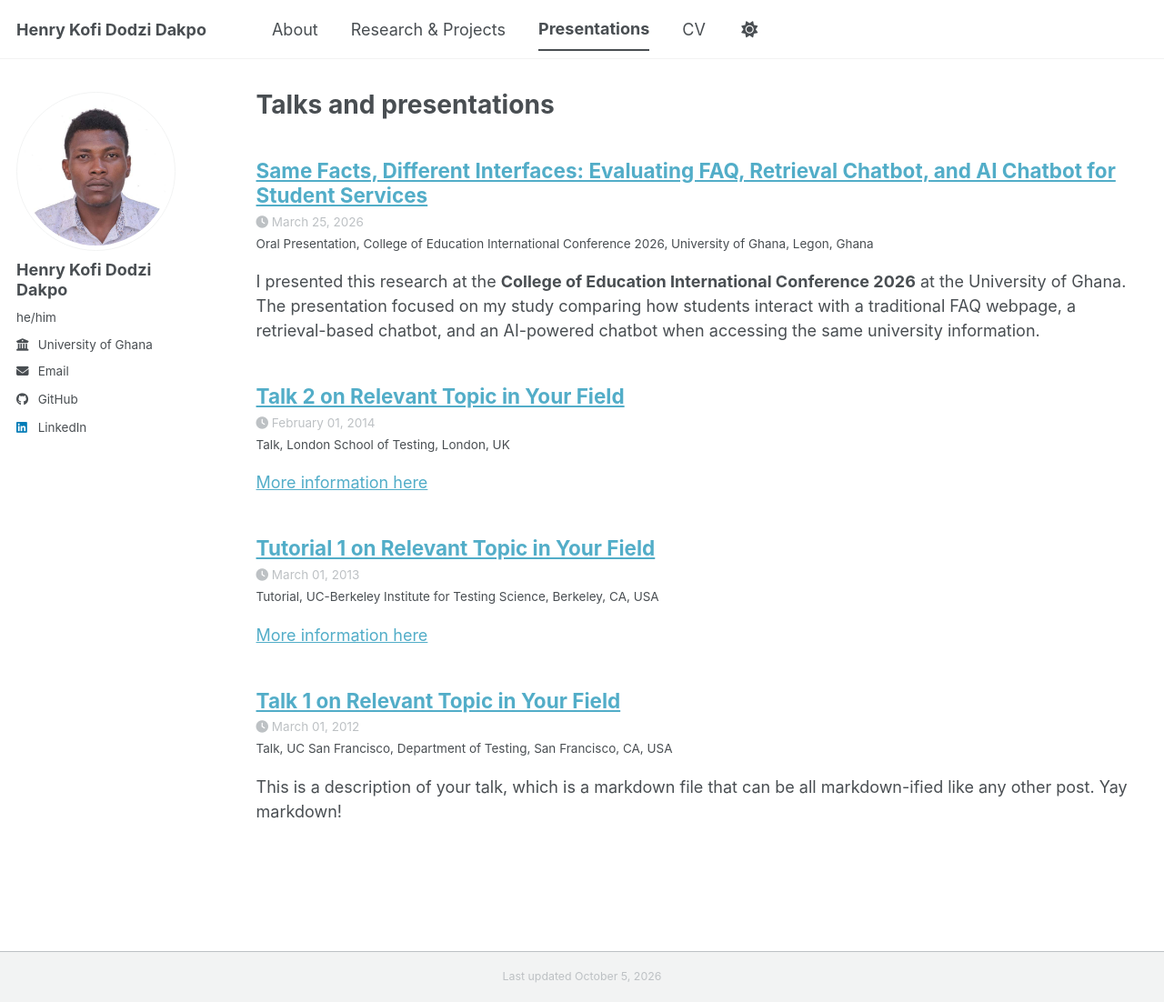
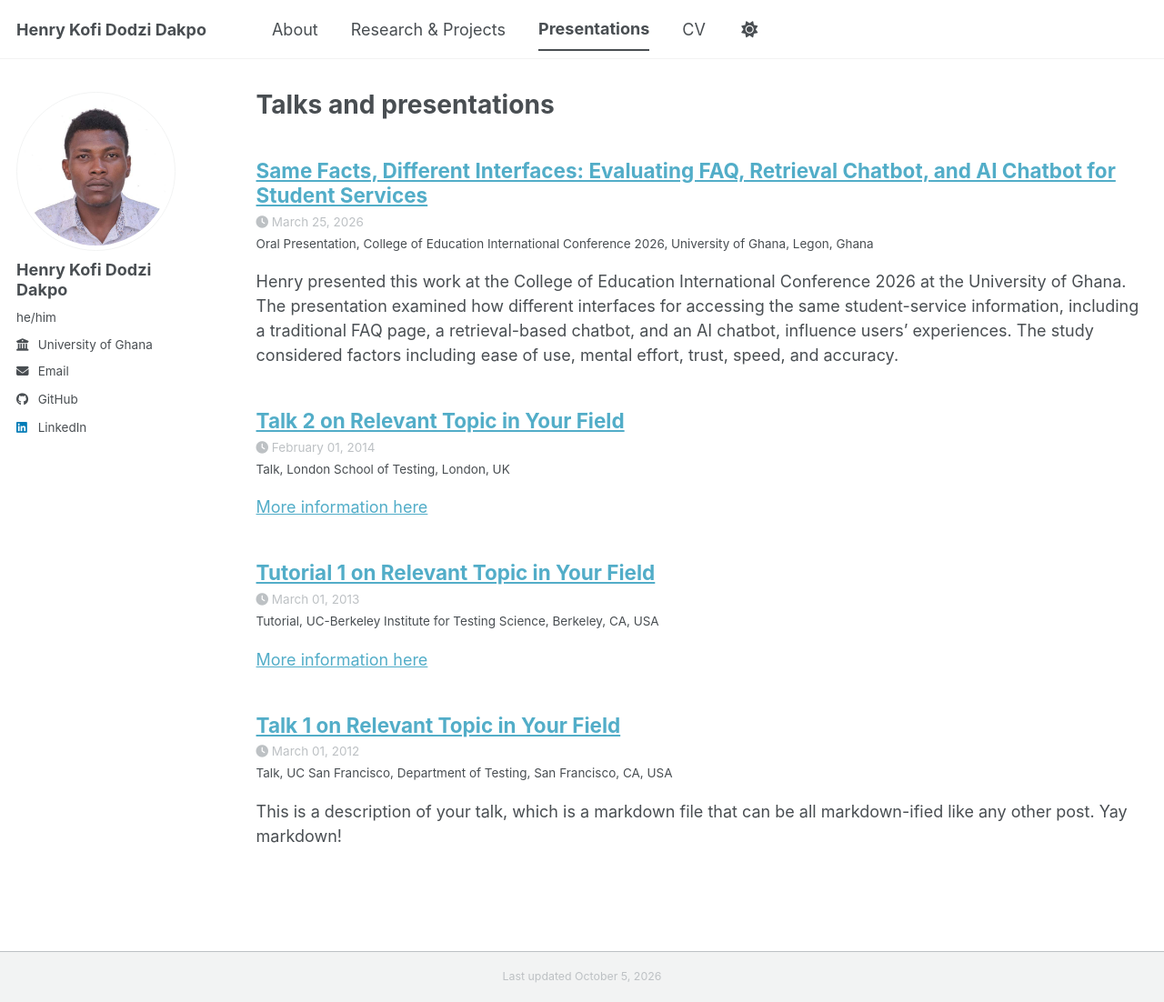
Before and after one commit to henrycitadel9-rgb/henrycitadel9-rgb.github.io, a Jekyll site: the page built from _pages/talks.html, in a window 1280 px wide and 1102 px high. Shown: the whole window at 91% size. Built offline with Jekyll 4.4.1, drawn with Linux system fonts in a browser that asks for light colours; a style sheet for code colours, icons or effects is not loaded.

Commit message:
Update 2014-03-01-talk-3.md

```diff
--- a/_talks/2014-03-01-talk-3.md
+++ b/_talks/2014-03-01-talk-3.md
@@ -2,26 +2,16 @@
 title: "Same Facts, Different Interfaces: Evaluating FAQ, Retrieval Chatbot, and AI Chatbot for Student Services"
 collection: talks
 type: "Oral Presentation"
-permalink: /talks/2026-faq-coe-oral
+permalink: /talks/2026-coe-faq
 venue: "College of Education International Conference 2026"
 date: 2026-03-25
 location: "University of Ghana, Legon, Ghana"
 ---
 
-I presented this research at the **College of Education International Conference 2026** at the University of Ghana. The presentation focused on my study comparing how students interact with a traditional FAQ webpage, a retrieval-based chatbot, and an AI-powered chatbot when accessing the same university information.
-
-I discussed differences across the three interfaces in **ease of use, mental effort, trust, speed, and accuracy**, and what the findings suggest for designing more effective and user-friendly student information systems.
+Henry presented this work at the College of Education International Conference 2026 at the University of Ghana. The presentation examined how different interfaces for accessing the same student-service information, including a traditional FAQ page, a retrieval-based chatbot, and an AI chatbot, influence users' experiences. The study considered factors including ease of use, mental effort, trust, speed, and accuracy.
 
 ### Presentation Slides
 
-<a href="/files/FAQ%20Presentation_Updated%20-%20portfolio%20test.pdf" class="btn btn--primary" target="_blank">View / Download Slides</a>
+<iframe src="/files/FAQ%20Presentation_Updated%20-%20portfolio%20test.pdf#view=FitH" width="100%" height="650px" style="border: 1px solid #e5e5e5;" title="FAQ Project Conference Presentation"></iframe>
 
-<br><br>
-
-<iframe
-  src="/files/FAQ%20Presentation_Updated%20-%20portfolio%20test.pdf#view=FitH"
-  width="100%"
-  height="700px"
-  style="border: 1px solid #e5e5e5;"
-  title="Same Facts, Different Interfaces Presentation Slides">
-</iframe>
+[Download presentation slides](/files/FAQ%20Presentation_Updated%20-%20portfolio%20test.pdf)
```
